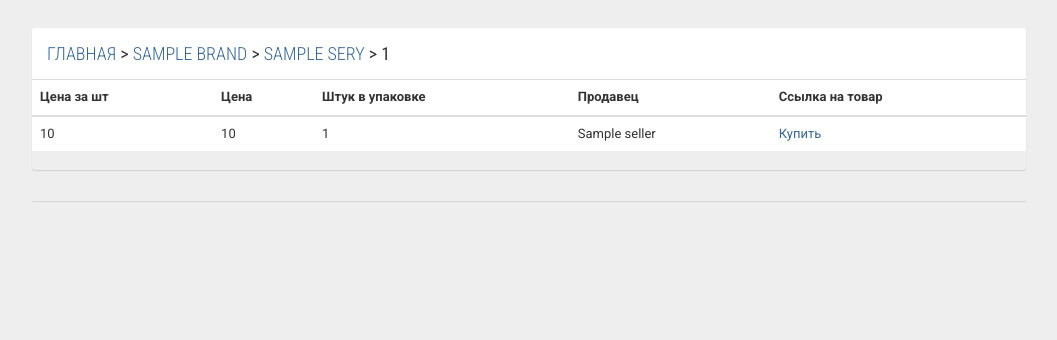
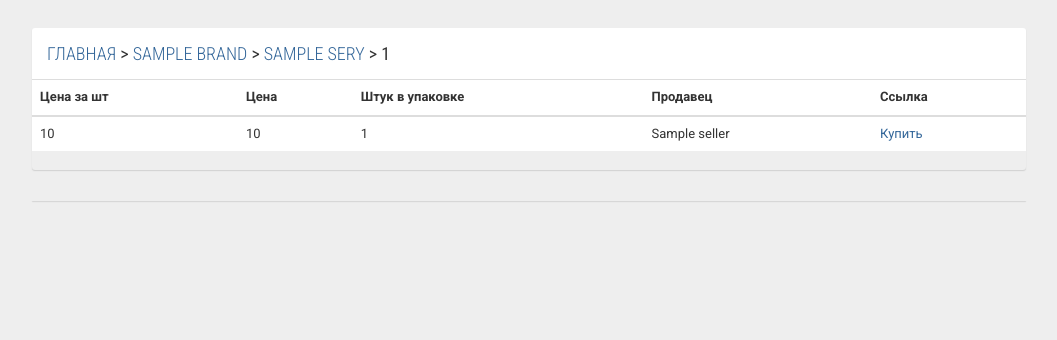
Before and after one commit to asorokoumov/compare, a Django app: template diapers/templates/diapers/products.html in a window 1280 px wide. Shown: the part 82-422 px from the top of the page, without its empty margins (111-1168 px from the left). Run offline with Django 3.2, Linux system fonts and the light colour scheme; the template is opened without the code that fills it: most values are stand-ins (such as "Sample title", 1, 10 or a date in 2020); some libraries are stand-ins or nearby versions.

Commit message:
Delete excess body tag

```diff
--- a/diapers/templates/diapers/admin.html
+++ b/diapers/templates/diapers/admin.html
@@ -99,6 +99,5 @@
 
       <script src="{% static 'diapers/js/jquery.min.js' %}"  type="text/javascript"></script>
       <script src="{% static 'diapers/js/bootstrap.min.js' %}"  type="text/javascript"></script>
-      </div>
    </body>
 </html>
--- a/diapers/templates/diapers/brands.html
+++ b/diapers/templates/diapers/brands.html
@@ -94,6 +94,5 @@
 
       <script src="{% static 'diapers/js/jquery.min.js' %}"  type="text/javascript"></script>
       <script src="{% static 'diapers/js/bootstrap.min.js' %}"  type="text/javascript"></script>
-      </div>
    </body>
 </html>
--- a/diapers/templates/diapers/products.html
+++ b/diapers/templates/diapers/products.html
@@ -75,11 +75,11 @@
 <table class="table table-hover" style="background: #ffffff ;">
             <thead>
                 <tr>
-                    <th>Цена за шт</th>
+                    <th >Цена за шт</th>
                     <th>Цена</th>
                     <th>Штук в упаковке</th>
                     <th>Продавец</th>
-                    <th>Ссылка на товар</th>
+                    <th>Ссылка</th>
                 </tr>
             </thead>
     {% for stock_item in stock_list %}
@@ -134,7 +134,6 @@
 
       <script src="{% static 'diapers/js/jquery.min.js' %}"  type="text/javascript"></script>
       <script src="{% static 'diapers/js/bootstrap.min.js' %}"  type="text/javascript"></script>
-    </div>
 </body>
 
 </html>
--- a/diapers/templates/diapers/series.html
+++ b/diapers/templates/diapers/series.html
@@ -116,7 +116,5 @@
 
       <script src="{% static 'diapers/js/jquery.min.js' %}"  type="text/javascript"></script>
       <script src="{% static 'diapers/js/bootstrap.min.js' %}"  type="text/javascript"></script>
-    </div>
-</body>
 
 </html>
--- a/diapers/templates/diapers/sizes.html
+++ b/diapers/templates/diapers/sizes.html
@@ -63,12 +63,11 @@
                     <div class="row row-featured row-featured-category row-featured-company">
                         <div class="col-lg-12  box-title no-border" style="background: #ffffff ;">
                             <div class="inner">
-                                <div class="inner">
                             <h2>    <a href="{% url 'diapers:brands' %}"><span>Главная</span></a> >
                                     <a href="{% url 'diapers:series' brand.id %}"><span>{{brand.name}}</span></a>
                                 > {{series.name}}
                             </h2>
-                        </div>
+                            </div>
                         </div>
                         {% for sizes_item in sizes_output %}
 
@@ -133,7 +132,6 @@
 
       <script src="{% static 'diapers/js/jquery.min.js' %}"  type="text/javascript"></script>
       <script src="{% static 'diapers/js/bootstrap.min.js' %}"  type="text/javascript"></script>
-    </div>
 </body>
 
 </html>
```
